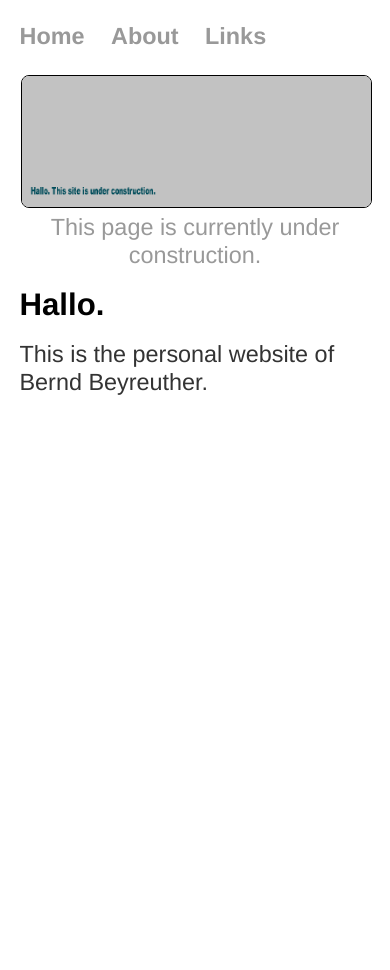
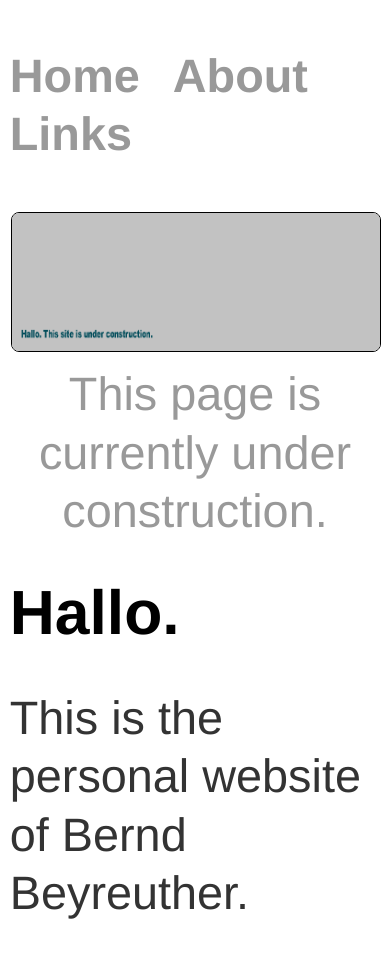
Before and after one commit to gebirgsbernd/gebirgsbernd.github.io, a Jekyll site: the page built from index.html, in a window 390 px wide. Built offline with Jekyll 4.4.1, drawn with Linux system fonts in a browser that asks for light colours; before the commit the page ends 900 px from its top, so only the background shows below that.

Commit message:
Mobile Auflösung noch etwas größer...

```diff
--- a/css/main.css
+++ b/css/main.css
@@ -17,13 +17,13 @@
 @media screen and (max-width: 600px) {
     body {
         font-family:'Helvetica', 'Arial', 'Sans-Serif';
-        font-size: 6vw;
-        line-height: 7vw;
+        font-size: 12vw;
+        line-height: 15vw;
         margin: 1px auto;
-        width: 90%;
+        width: 95%;
     }
     h1 {
-        font-size: 8vw;
+        font-size: 16vw;
         font-family:'Helvetica', 'Arial', 'Sans-Serif';
     }
 }
```
